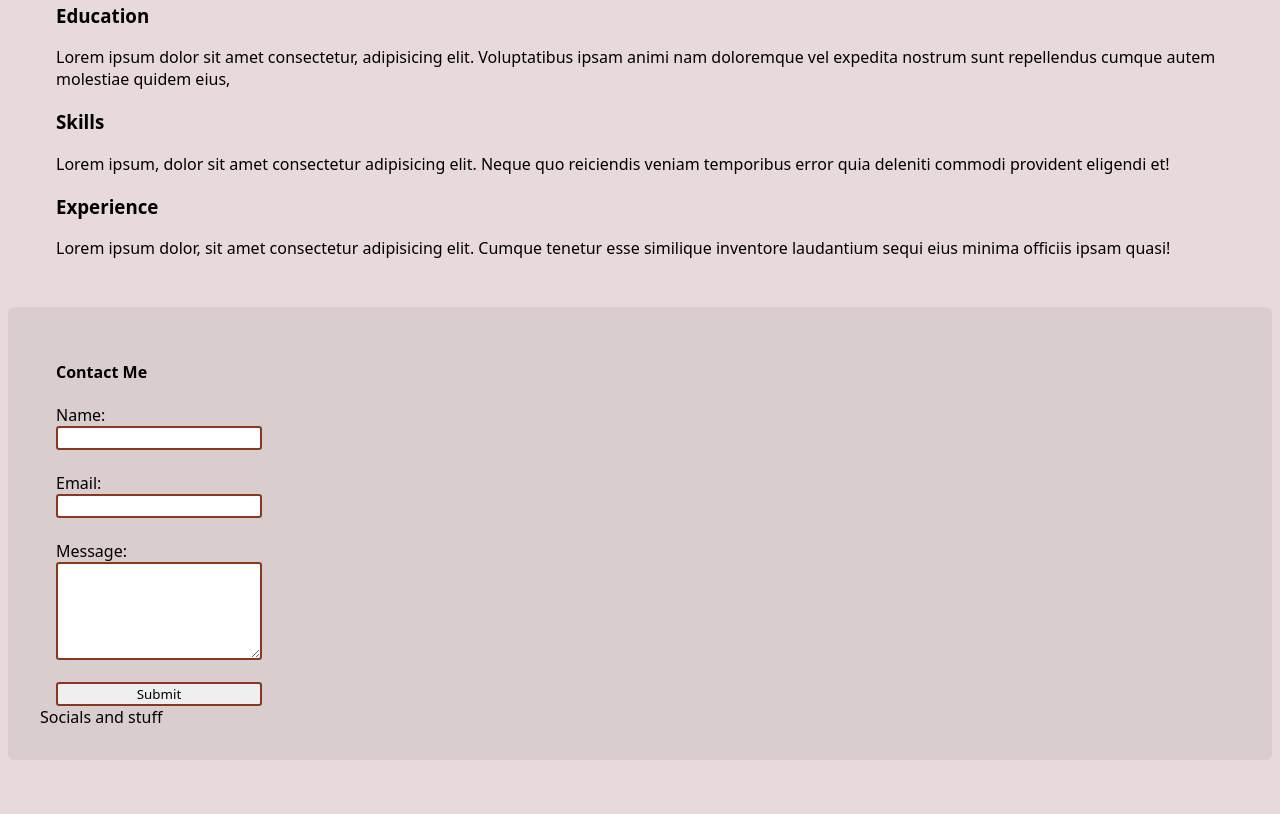
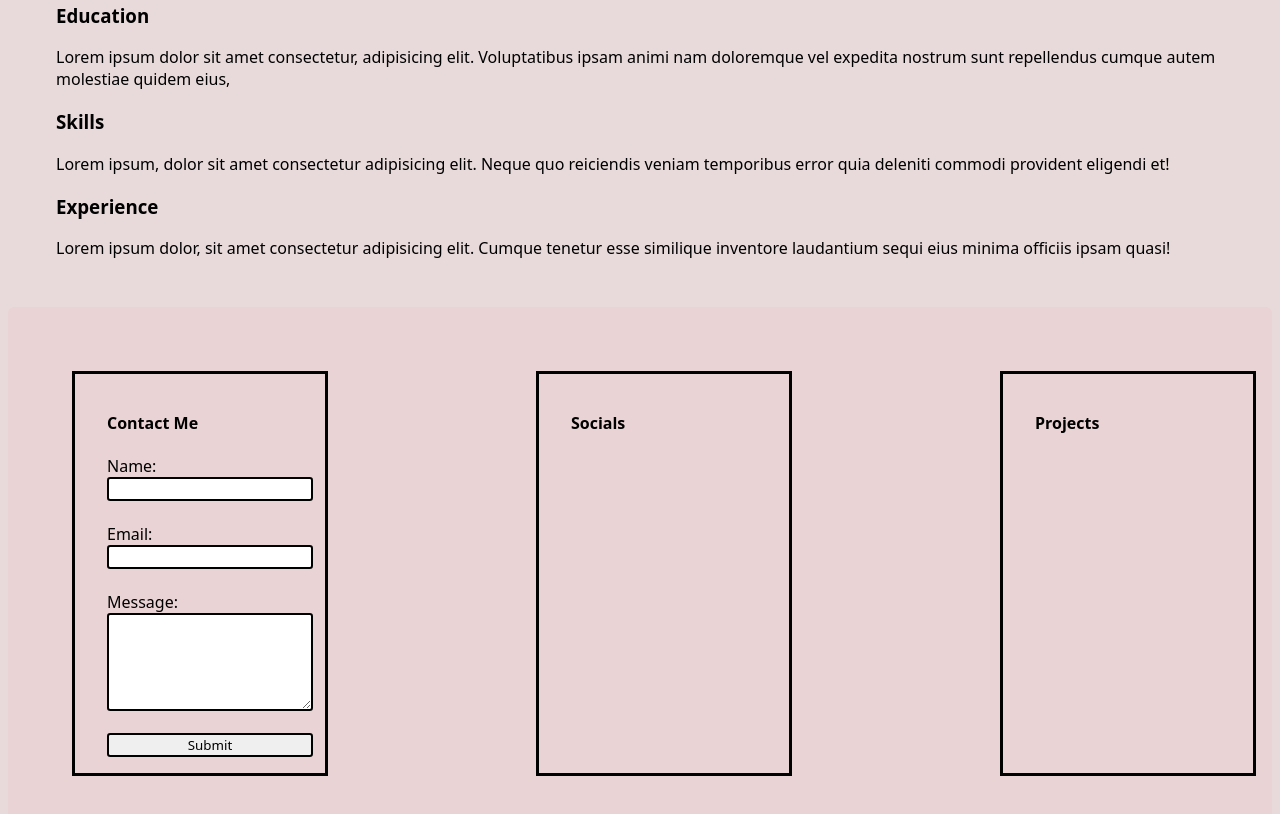
Before and after one commit to RONHEL235/RONHEL235_FTO2306_GroupB_RoneeHelepi_ITW_Digital-Resume, a plain HTML site: page index.html in a window 1280 px wide. Shown: the part 753-1567 px from the top of the page. Before the commit the page ends 1521 px from the top, so only its background shows below. Drawn offline with Linux system fonts and the light colour scheme.

Commit message:
Created a grid container that holds 3 grid items at the footer.

```diff
--- a/css/style.css
+++ b/css/style.css
@@ -18,7 +18,7 @@ main {
 }
 
 footer {
-    background-color: rgb(218, 205, 205);
+    background-color: rgb(233, 211, 212);
     padding: 2rem;
     border-radius: 0.4rem;
 }
@@ -108,7 +108,7 @@ button {
 }
 
 #form-flex-item {
-    border: 0.125rem solid rgb(136, 56, 31);
+    border: 0.125rem solid black;
     border-radius: 0.2rem;
     font-family: system-ui;
 }
@@ -117,6 +117,14 @@ h4 {
     margin-left: 1rem;
 }
 
-.form-grid {
+.footer-grid {
+    display: grid;
+    grid-template-columns: 20rem 20rem 20rem;
+    grid-gap: 9rem;
+}
 
+.footer-grid-item {
+    margin: 2rem;
+    padding: 1rem;
+    border: 0.2rem solid black;
 }
--- a/index.html
+++ b/index.html
@@ -45,8 +45,8 @@
             </section>
         </main>
         <footer id="footer">
-            <div class="grid">
-                <div>
+            <div class  ="footer-grid">
+                <div class="footer-grid-item">
                     <h4>Contact Me</h4>
                     <form class="form-flex" action="https://formsubmit.co/c45b0713e0b11bc41f2ddf650009179b" method="POST">
                         <label for="name">Name:</label>
@@ -61,8 +61,11 @@
                         <input id="form-flex-item" type="submit" value="Submit">
                     </form>
                 </div>
-                <div>
-                    Socials and stuff
+                <div class="footer-grid-item">
+                    <h4>Socials</h4>
+                </div>
+                <div class="footer-grid-item">
+                    <h4>Projects</h4>
                 </div>
             </div>
         </footer>
```
